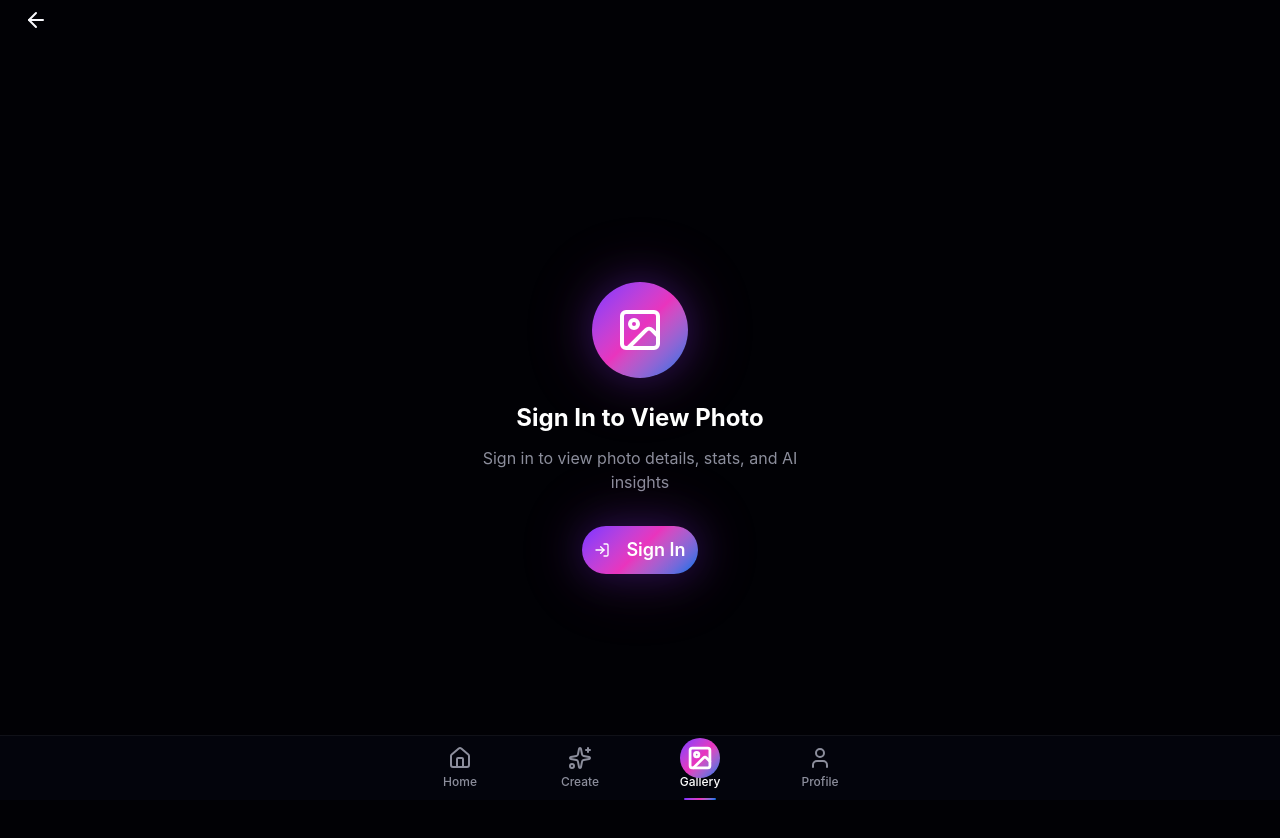
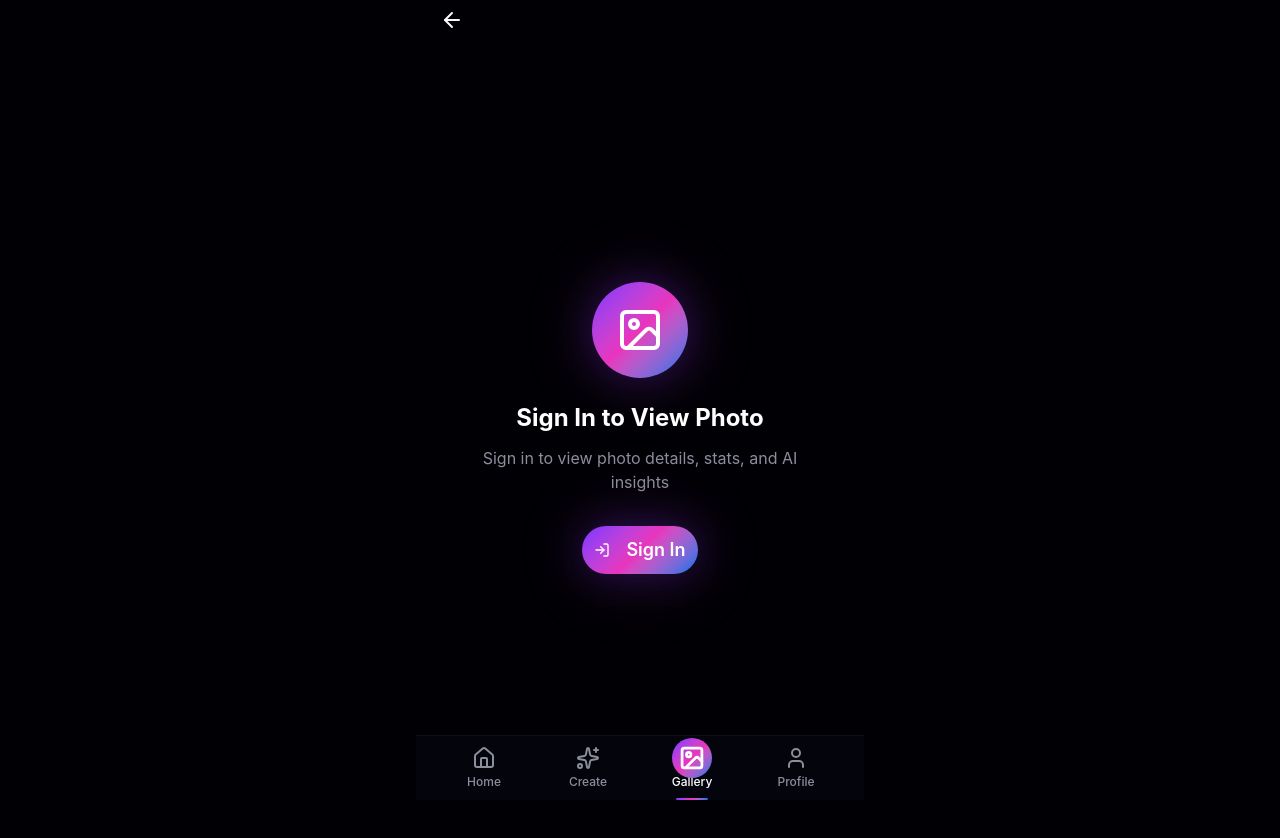
Before and after one commit to wana-studio/ai-profile-maker, a Next.js app: page /gallery/1 in a window 1280 px wide. Shown: the top 838 px of the page. Built offline with nearby package versions, Linux system fonts and the light colour scheme; no server answers; a web font is replaced by a local one.

Commit message:
minor style changes

```diff
--- a/src/app/(main)/create/page.tsx
+++ b/src/app/(main)/create/page.tsx
@@ -179,7 +179,7 @@ export default function CreatePage() {
     }
 
     return (
-        <div className="min-h-screen pb-40">
+        <div className="min-h-screen max-w-md mx-auto pb-40">
             {/* Header */}
             <header className="sticky top-0 z-50 glass-strong safe-area-top">
                 <div className="flex items-center justify-between px-4 py-3">
@@ -295,7 +295,7 @@ export default function CreatePage() {
             </main>
 
             {/* Bottom actions */}
-            <div className="fixed bottom-17 left-0 right-0 p-4 glass-strong border-t border-white/5 safe-area-bottom">
+            <div className="fixed bottom-17 left-0 right-0 p-4 glass-strong border-t border-white/5 safe-area-bottom max-w-md mx-auto">
                 {step < 4 ? (
                     <Button
                         onClick={nextStep}
--- a/src/app/(main)/gallery/[id]/page.tsx
+++ b/src/app/(main)/gallery/[id]/page.tsx
@@ -192,7 +192,7 @@ export default function PhotoDetailPage({ params }: { params: Promise<{ id: stri
             </div>
 
             {/* Bottom actions */}
-            <div className="fixed bottom-17 left-0 right-0 p-4 glass-strong border-t border-white/5 safe-area-bottom">
+            <div className="fixed bottom-17 left-0 right-0 p-4 glass-strong border-t border-white/5 safe-area-bottom max-w-md mx-auto">
                 <div className="flex gap-3">
                     <Button
                         variant="ghost"
--- a/src/app/(main)/layout.tsx
+++ b/src/app/(main)/layout.tsx
@@ -10,7 +10,7 @@ export default function MainLayout({
     children: React.ReactNode;
 }) {
     return (
-        <div className="min-h-screen pb-20">
+        <div className="min-h-screen pb-20 max-w-md mx-auto">
             {children}
             <BottomNav />
             <SubscriptionModal />
--- a/src/app/(main)/page.tsx
+++ b/src/app/(main)/page.tsx
@@ -108,9 +108,6 @@ export default function HomePage() {
                     ))
                 )}
             </main>
-
-            {/* Floating create button - only show if signed in */}
-            {isSignedIn && <CreateButton />}
         </div>
     );
 }
--- a/src/app/api/generate/route.ts
+++ b/src/app/api/generate/route.ts
@@ -31,7 +31,7 @@ export async function POST(req: NextRequest) {
 
         // Check generation limits for free users
         if (user.subscriptionTier === 'free') {
-            if (user.generationsThisMonth >= 5) {
+            if (user.generationsThisMonth >= 3) {
                 return NextResponse.json({
                     error: 'Generation limit reached',
                     upgrade: true
--- a/src/components/navigation/bottom-nav.tsx
+++ b/src/components/navigation/bottom-nav.tsx
@@ -26,7 +26,7 @@ export function BottomNav() {
     const activeTab = getActiveTab();
 
     return (
-        <nav className="fixed bottom-0 left-0 right-0 z-50 glass-strong border-t border-white/5 safe-area-bottom">
+        <nav className="max-w-md mx-auto fixed bottom-0 left-0 right-0 z-50 glass-strong border-t border-white/5 safe-area-bottom">
             <div className="flex items-center justify-around h-16 max-w-lg mx-auto px-4">
                 {tabs.map((tab) => {
                     const isActive = activeTab === tab.id;
```
Also changed, not shown: .agent/workflows/deploy-to-vercel.md (added).
